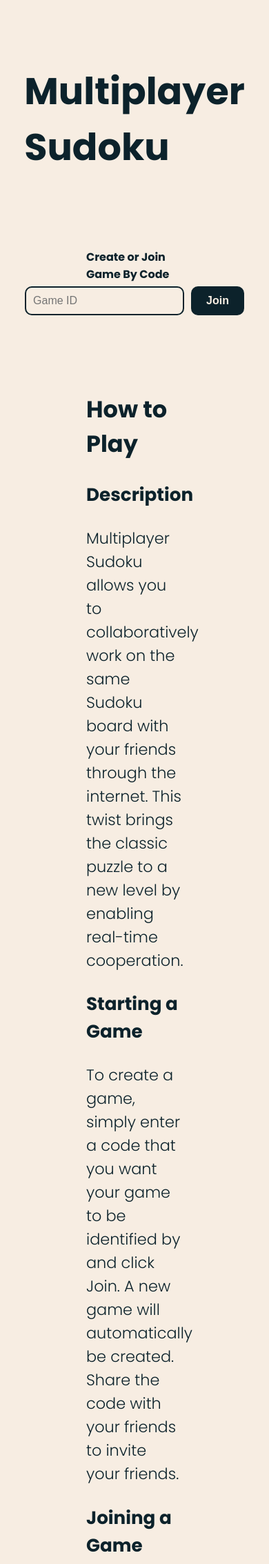
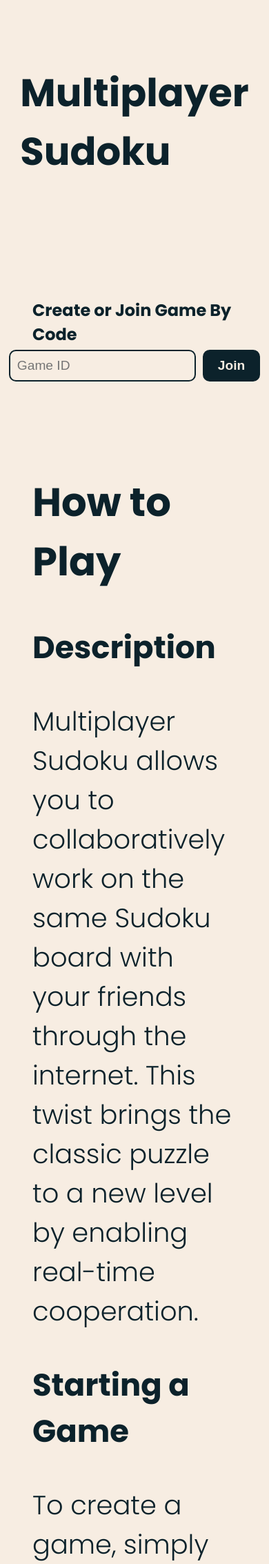
Before and after one commit to AlexanderJCS/multiplayer-sudoku, a Flask app: page / in a window 390 px wide. Shown: the top 2267 px of the page at 69% size. Run offline with Flask 3, Linux system fonts and the light colour scheme.

Commit message:
make homepage more mobile-friendly

```diff
--- a/static/homepage/style.css
+++ b/static/homepage/style.css
@@ -23,7 +23,7 @@ body {
 
 
 h1 {
-    font-size: 54px;
+    font-size: 3.5rem;
 }
 
 h2 {
@@ -32,15 +32,15 @@ h2 {
 }
 
 h4 {
-    margin-bottom: 0px;
+    margin-bottom: 0;
 }
 
 h6 {
-    font-size: 16px;
+    font-size: 1.5rem;
 }
 
 p {
-    margin-top: 0px;
+    margin-top: 0;
 }
 
 #head_container {
@@ -69,7 +69,7 @@ label {
 
 input[type="text"] {
     padding: 10px;
-    font-size: 16px;
+    font-size: 1.2rem;
     border: 2px solid var(--line-color);
     border-radius: 10px;
     background-color: var(--background);
@@ -81,7 +81,7 @@ input[type="text"]:focus {
 
 button {
     padding: 10px 20px;
-    font-size: 16px;
+    font-size: 1.2rem;
     color: var(--background);
     background-color: var(--line-color);
     border: 2px solid var(--line-color);
@@ -102,3 +102,21 @@ button:hover {
 button:active {
     box-shadow: 0px 0px 5px rgba(0, 0, 0, 0.5) inset;
 }
+
+@media (max-width: 1200px) {
+    body {
+        font-size: 240%;
+    }
+
+    .container {
+        padding: 5vh 10vw;
+    }
+
+    /*input[type="text"] {*/
+    /*    font-size: 2rem;*/
+    /*}*/
+
+    /*button {*/
+    /*    font-size: 2rem;*/
+    /*}*/
+}
```
